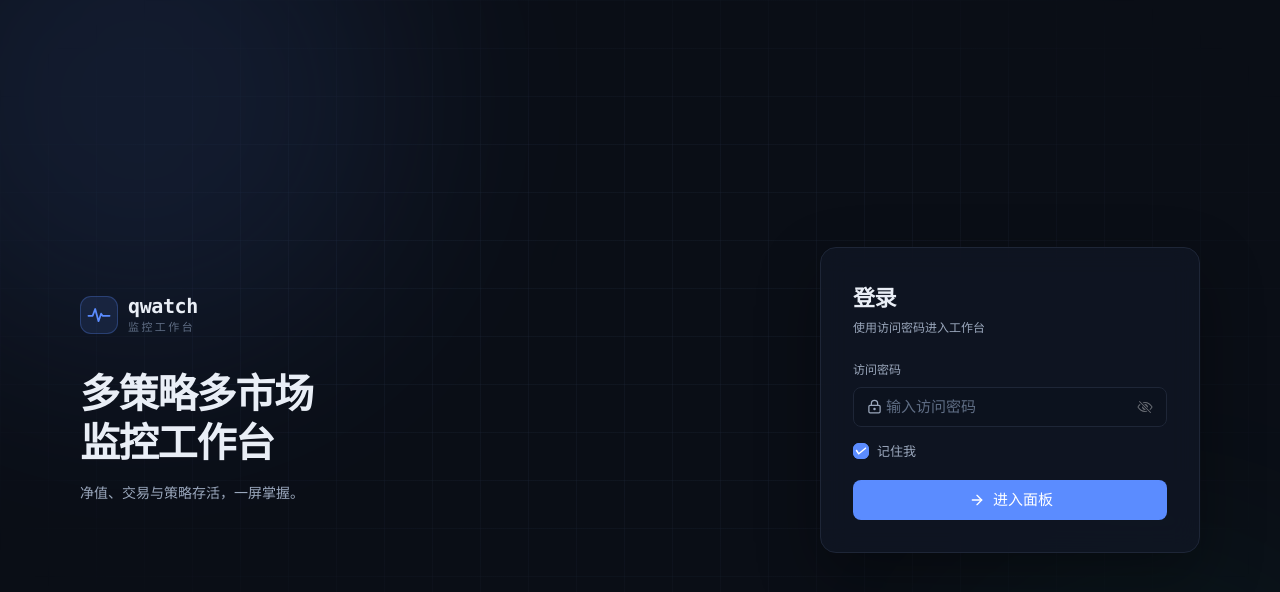
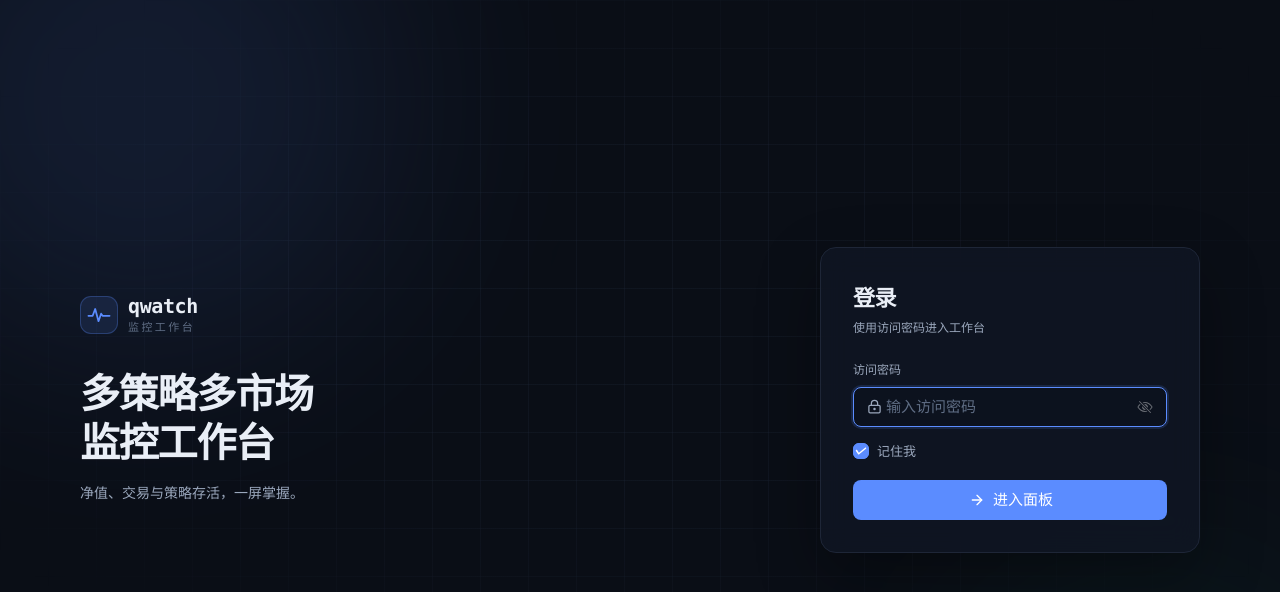
Before and after one commit to 1033095780/qwatch, a Vue app in the folder frontend/: page /login in a window 1280 px wide. Shown: the top 592 px of the page. Built offline with nearby package versions, Linux system fonts and the light colour scheme.

Commit message:
fix: focus password input on login

```diff
--- a/frontend/src/views/Login.vue
+++ b/frontend/src/views/Login.vue
@@ -1,8 +1,9 @@
 <script setup lang="ts">
 // Login.vue — 密码登录；记住我决定 localStorage / sessionStorage；next 回跳。
-import { computed, ref } from 'vue';
+import { computed, onMounted, ref } from 'vue';
 import { useRoute, useRouter } from 'vue-router';
 import { NButton, NCheckbox, NInput, useMessage } from 'naive-ui';
+import type { InputInst } from 'naive-ui';
 import { ArrowRight, LockKeyhole } from 'lucide-vue-next';
 import { useAuthStore } from '@/stores/auth';
 import BrandMark from '@/components/BrandMark.vue';
@@ -15,6 +16,11 @@ const message = useMessage();
 const password = ref('');
 const remember = ref(true);
 const errorText = ref('');
+const passwordRef = ref<InputInst | null>(null);
+
+onMounted(() => {
+  passwordRef.value?.focus();
+});
 
 const nextPath = computed(() => {
   const next = route.query.next;
@@ -59,12 +65,13 @@ async function submit(): Promise<void> {
           <label class="field-label" for="password">访问密码</label>
           <n-input
             id="password"
+            ref="passwordRef"
             v-model:value="password"
             type="password"
             size="large"
             placeholder="输入访问密码"
             :show-password-on="'click'"
-            :input-props="{ autocomplete: 'current-password', autofocus: true, 'aria-label': '访问密码' }"
+            :input-props="{ autocomplete: 'current-password', 'aria-label': '访问密码' }"
             @keyup.enter="submit"
           >
             <template #prefix><LockKeyhole :size="15" /></template>
```
